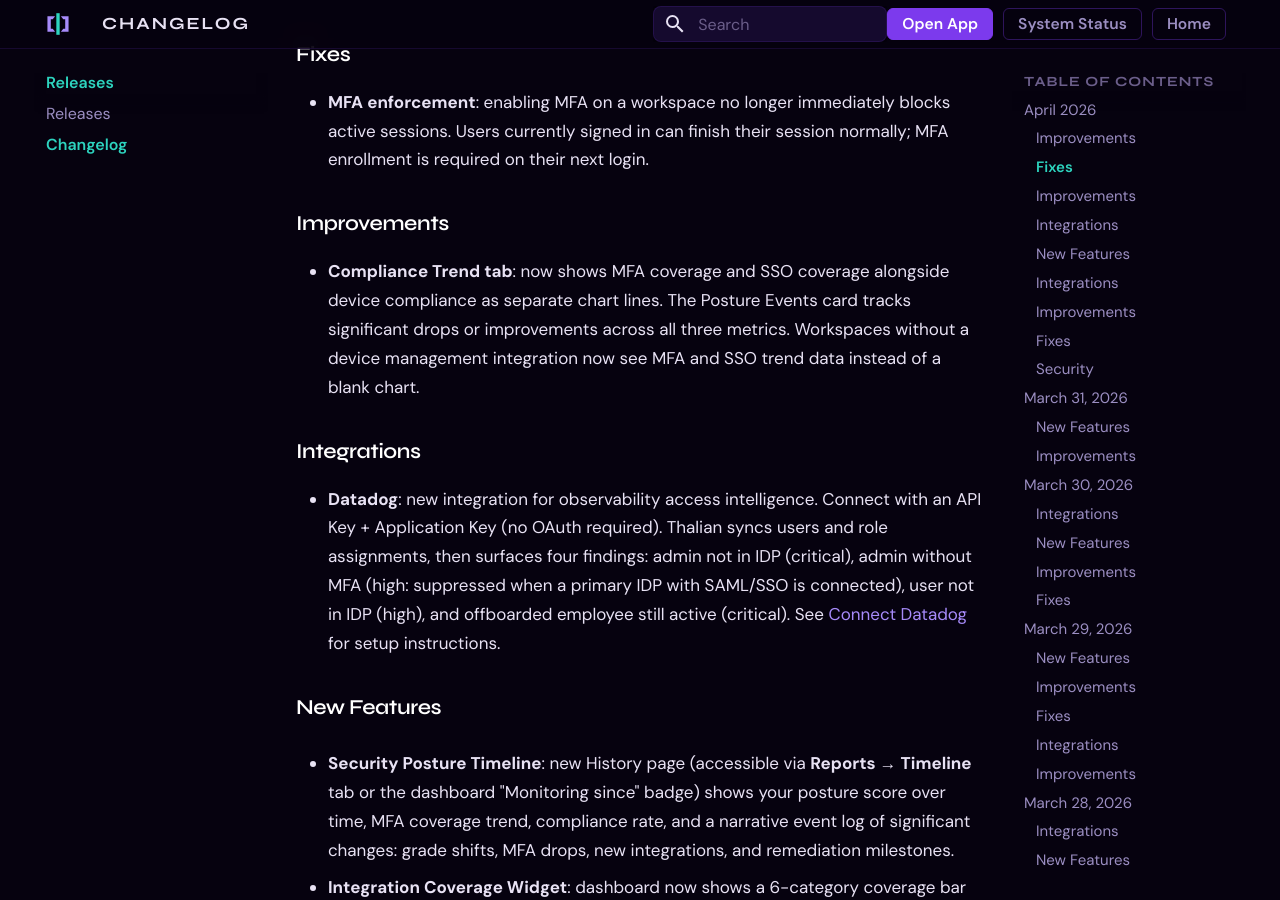
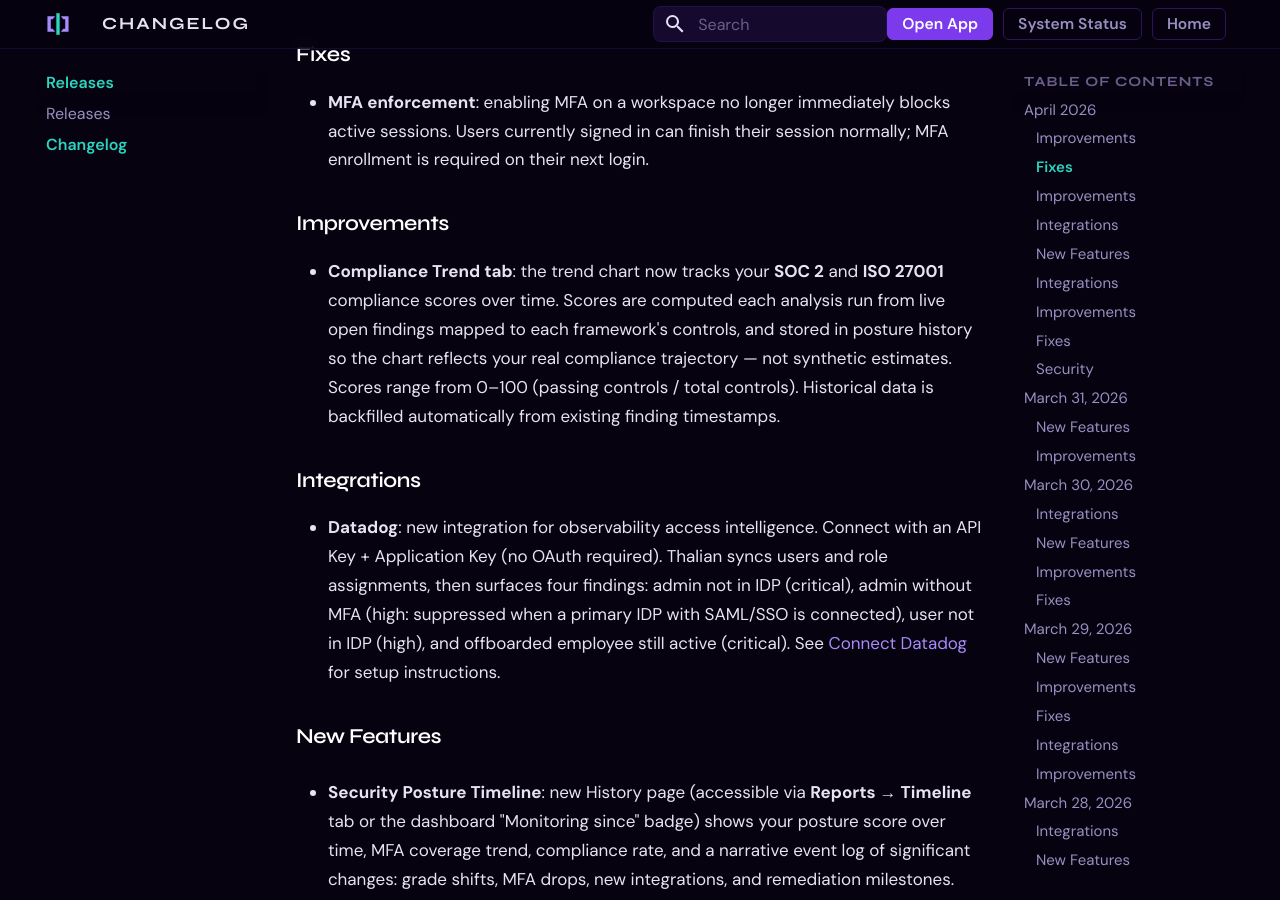
Before and after one commit to tori-mf13/thalian-docs, an MkDocs documentation site: the page built from docs/changelog.md, in a window 1280 px wide and 900 px high, scrolled down 559 px. Built offline with MkDocs 1.6.1 and Material for MkDocs 9.7.7, drawn with Linux system fonts in a browser that asks for light colours.

Commit message:
Update Compliance Trend changelog entry to reflect SOC 2 / ISO 27001 scores
Co-Authored-By: Claude Sonnet 4.6 <noreply@anthropic.com>

```diff
--- a/docs/changelog.md
+++ b/docs/changelog.md
@@ -16,7 +16,7 @@ Notable changes, new features, and fixes for the Thalian platform.
 
 ### Improvements
 
-- **Compliance Trend tab**: now shows MFA coverage and SSO coverage alongside device compliance as separate chart lines. The Posture Events card tracks significant drops or improvements across all three metrics. Workspaces without a device management integration now see MFA and SSO trend data instead of a blank chart.
+- **Compliance Trend tab**: the trend chart now tracks your **SOC 2** and **ISO 27001** compliance scores over time. Scores are computed each analysis run from live open findings mapped to each framework's controls, and stored in posture history so the chart reflects your real compliance trajectory — not synthetic estimates. Scores range from 0–100 (passing controls / total controls). Historical data is backfilled automatically from existing finding timestamps.
 
 ### Integrations
 
```
